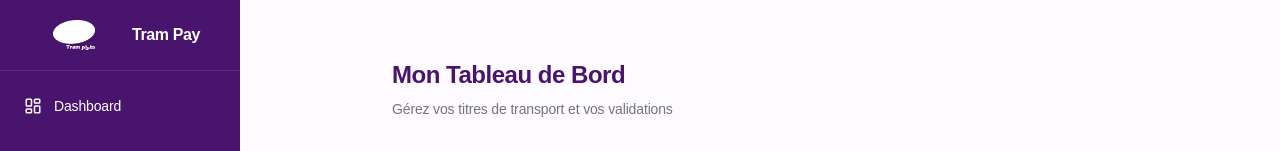
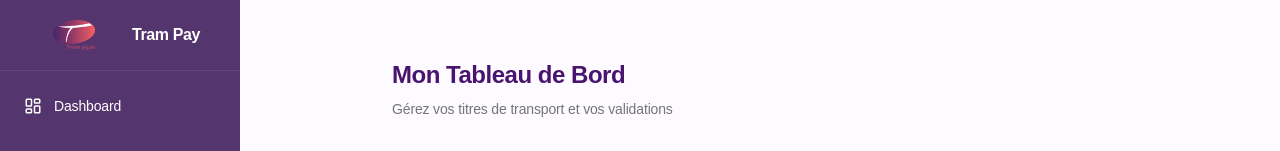
Before and after one commit to Azzammoo10/tram-pay, a Next.js app: page /dashboard in a window 1280 px wide. Shown: the top 151 px of the page. Built offline with nearby package versions, Linux system fonts and the light colour scheme; no server answers.

Commit message:
Add New Feature32

```diff
--- a/src/app/(dashboard)/layout.tsx
+++ b/src/app/(dashboard)/layout.tsx
@@ -58,24 +58,24 @@ export default function DashboardLayout({ children }: { children: React.ReactNod
   return (
     <div className="min-h-screen flex">
       {/* Sidebar desktop */}
-      <aside className="hidden md:flex flex-col w-[240px] bg-brand-dark fixed top-0 left-0 h-full z-20">
+      <aside className="hidden md:flex flex-col w-[240px] bg-[#55356D] fixed top-0 left-0 h-full z-20">
         <div className="px-6 py-5 border-b border-white/10">
-          <Logo light width={100} height={30} showText={true} />
+          <Logo light={true} width={100} height={30} showText={true} />
         </div>
 
         <nav className="flex-1 flex flex-col mt-2">{navItems}</nav>
 
         {fullName && (
           <div className="px-6 py-4 border-t border-white/10">
-            <p className="text-[12px] text-neutral-muted truncate">{fullName}</p>
+            <p className="text-[12px] text-white/70 truncate">{fullName}</p>
           </div>
         )}
       </aside>
 
       {/* Header mobile */}
-      <header className="md:hidden fixed top-0 left-0 right-0 h-14 bg-brand-dark flex items-center justify-between px-4 z-20">
+      <header className="md:hidden fixed top-0 left-0 right-0 h-14 bg-[#55356D] flex items-center justify-between px-4 z-20">
         <div className="flex items-center gap-2">
-          <Logo light width={100} height={28} showText={true} />
+          <Logo light={true} width={100} height={28} showText={true} />
         </div>
         <button
           onClick={() => setMobileOpen(!mobileOpen)}
@@ -90,7 +90,7 @@ export default function DashboardLayout({ children }: { children: React.ReactNod
       {mobileOpen && (
         <div className="md:hidden fixed inset-0 z-10 bg-black/50" onClick={() => setMobileOpen(false)}>
           <aside
-            className="absolute top-14 left-0 w-[240px] h-[calc(100%-56px)] bg-brand-dark flex flex-col"
+            className="absolute top-14 left-0 w-[240px] h-[calc(100%-56px)] bg-[#55356D] flex flex-col"
             onClick={(e) => e.stopPropagation()}
           >
             <nav className="flex-1 flex flex-col mt-2">{navItems}</nav>
--- a/src/components/ui/Logo.tsx
+++ b/src/components/ui/Logo.tsx
@@ -9,6 +9,7 @@ interface LogoProps {
   height?: number
   showText?: boolean
   light?: boolean
+  filter?: boolean
 }
 
 export default function Logo({
@@ -16,7 +17,8 @@ export default function Logo({
   width = 120,
   height = 40,
   showText = true,
-  light = false
+  light = false,
+  filter = false
 }: LogoProps) {
   return (
     <Link href="/" className={`flex items-center gap-2 transition-opacity hover:opacity-90 ${className}`}>
@@ -29,7 +31,7 @@ export default function Logo({
           alt="Tram Pay Logo"
           fill
           sizes="(max-width: 768px) 100vw, (max-width: 1200px) 50vw, 33vw"
-          className={`object-contain ${light ? 'brightness-0 invert' : ''}`}
+          className={`object-contain ${filter ? 'brightness-0 invert' : ''}`}
           priority
         />
       </div>
```
Also changed, not shown: 1 other file (tests, documents, lock files or other folders).
